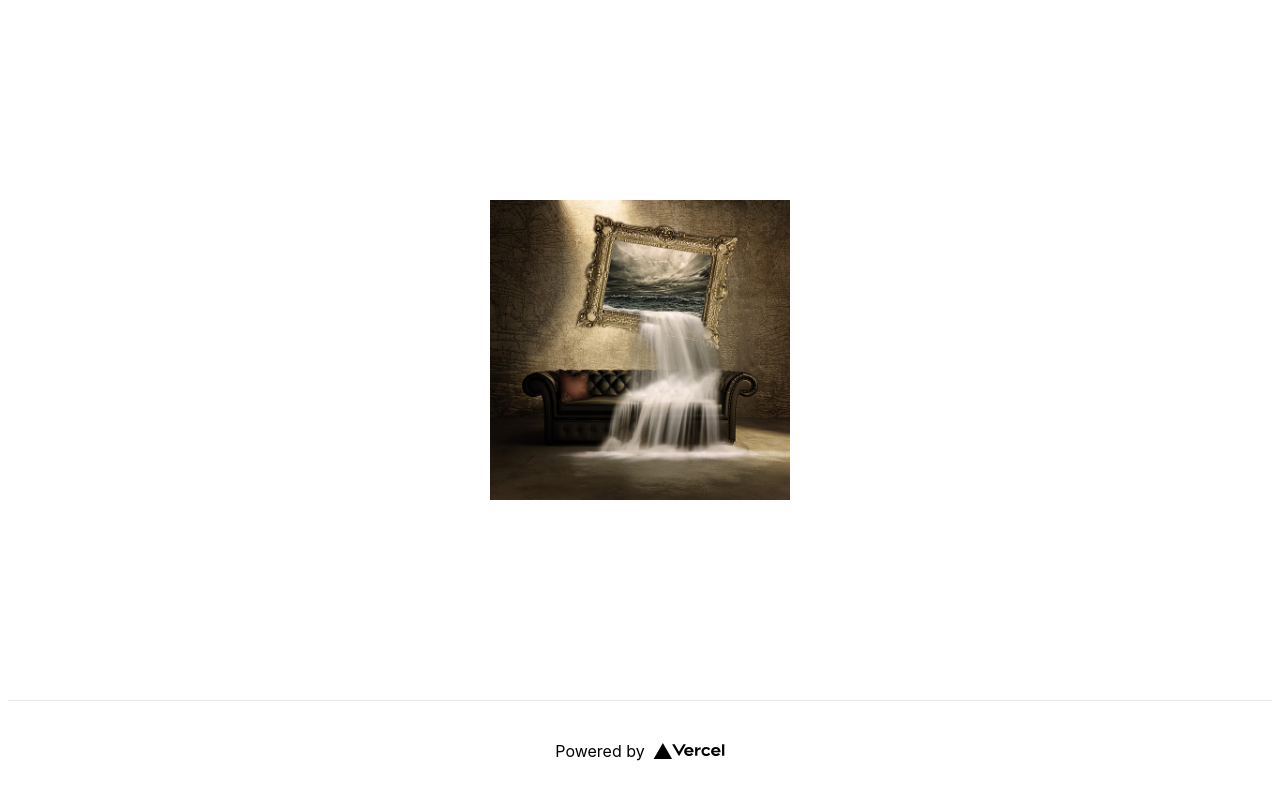
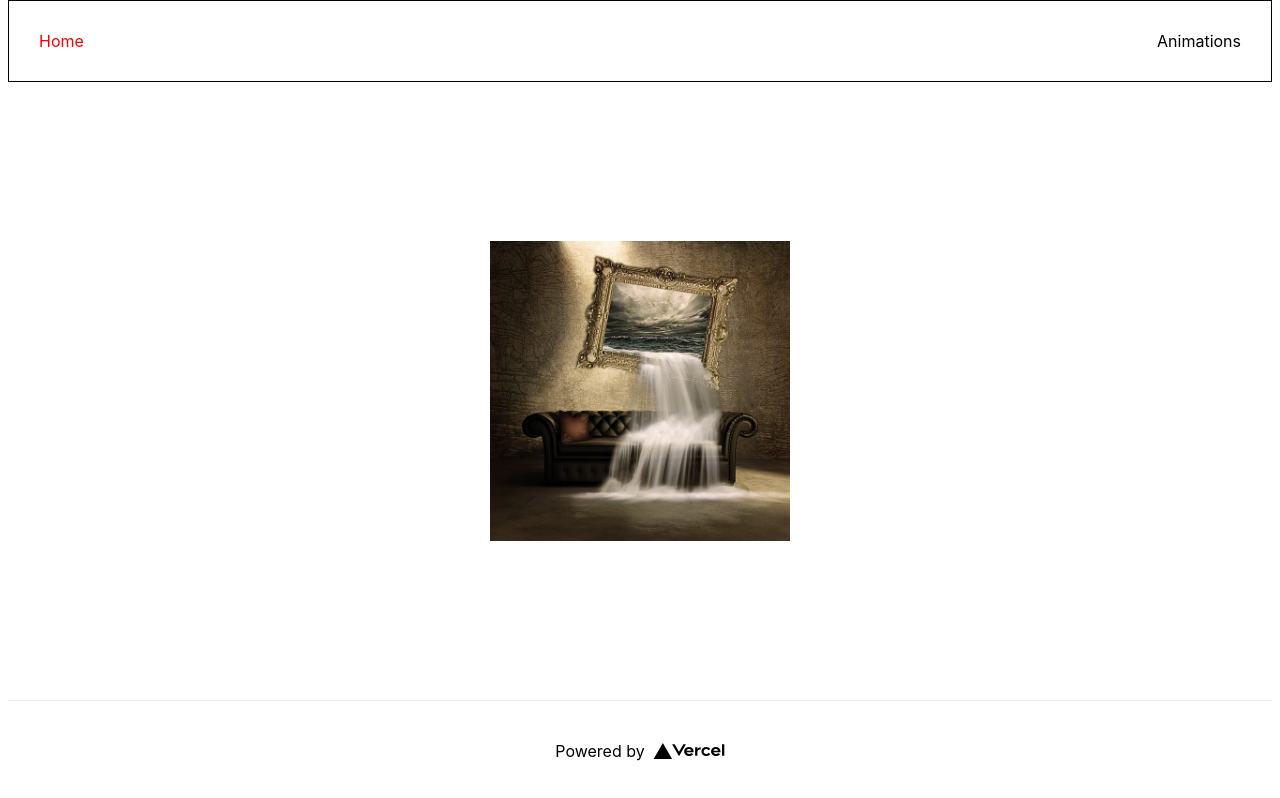
Before and after one commit to vongdarakia/test-next, a Next.js app: page / in a window 1280 px wide. Built offline with nearby package versions, Linux system fonts and the light colour scheme.

Commit message:
Add Header to MainLayout

```diff
--- a/src/components/MainLayout.tsx
+++ b/src/components/MainLayout.tsx
@@ -2,6 +2,7 @@ import Head from "next/head";
 import styles from "../styles/Home.module.css";
 import { getImagePath } from "../utils/getImagePath";
 import { Footer } from "./Footer";
+import { Header } from "./Header";
 
 export const MainLayout = ({ children }) => {
     return (
@@ -15,6 +16,8 @@ export const MainLayout = ({ children }) => {
                 <link rel="icon" href={getImagePath("/favicon.ico")} />
             </Head>
 
+            <Header />
+
             <main className={styles.main}>{children}</main>
 
             <Footer />
```
